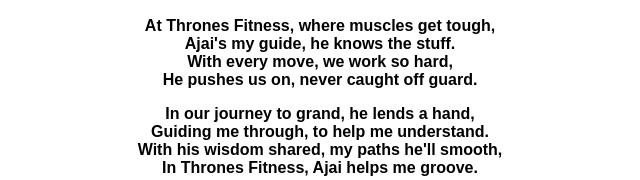
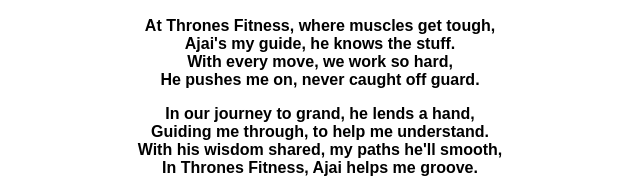
Before and after one commit to KRISHNA2008vnr/Happy-bday-ajai-anna, a plain HTML site: page index.html in a window 1280 px wide. Shown: the part 233-413 px from the top of the page, 320-960 px from the left. Drawn offline with Linux system fonts and the light colour scheme.

Commit message:
index.html

```diff
--- a/index.html
+++ b/index.html
@@ -66,7 +66,7 @@
     <b>At Thrones Fitness, where muscles get tough,<br>
     Ajai's my guide, he knows the stuff.<br>
     With every move, we work so hard,<br>
-    He pushes us on, never caught off guard.</b>
+    He pushes me on, never caught off guard.</b>
 </p>
 <p>
     <b>In our journey to grand, he lends a hand,<br>
```
